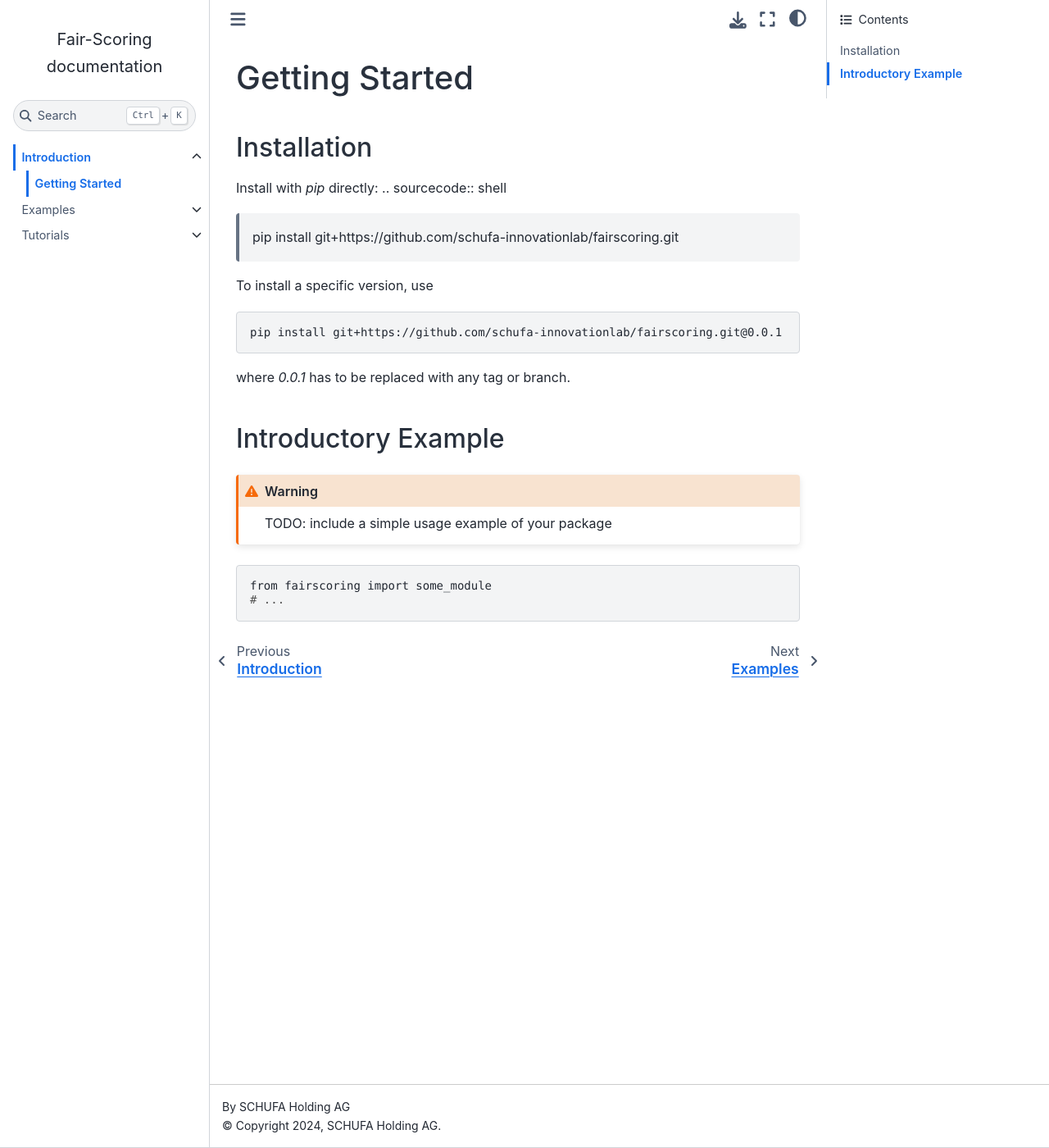
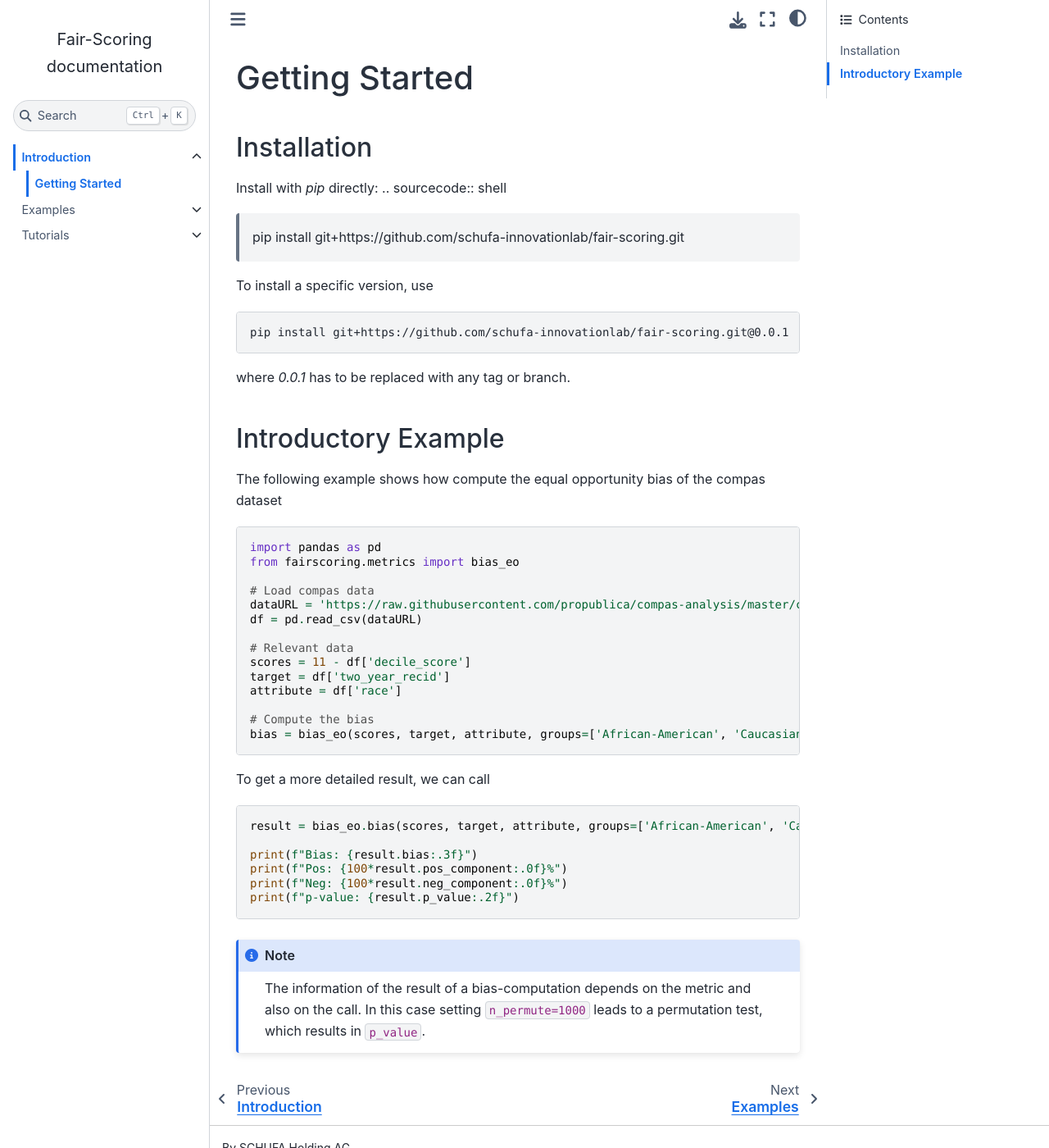
Before and after one commit to schufa-innovationlab/fair-scoring, a Sphinx documentation site: the page built from docs/source/intro/getting-started.rst, in a window 1280 px wide and 1400 px high. Shown: the whole window at 82% size. Built offline with Sphinx 7.4.7 and the Sphinx Book theme 1.1.4, drawn with Linux system fonts in a browser that asks for light colours; pages that are not in the unit, such as notebooks, are missing from menus.

Commit message:
Getting startet

```diff
--- a/docs/source/intro/getting-started.rst
+++ b/docs/source/intro/getting-started.rst
@@ -7,13 +7,13 @@ Installation
 Install with `pip` directly:
 .. sourcecode:: shell
 
-   pip install git+https://github.com/schufa-innovationlab/fairscoring.git
+   pip install git+https://github.com/schufa-innovationlab/fair-scoring.git
 
 To install a specific version, use
 
 .. sourcecode:: shell
 
-   pip install git+https://github.com/schufa-innovationlab/fairscoring.git@0.0.1
+   pip install git+https://github.com/schufa-innovationlab/fair-scoring.git@0.0.1
 
 where `0.0.1` has to be replaced with any tag or branch.
 
@@ -21,10 +21,36 @@ where `0.0.1` has to be replaced with any tag or branch.
 
 Introductory Example
 --------------------
-.. warning::
-   TODO: include a simple usage example of your package
+The following example shows how compute the equal opportunity bias of the compas dataset
 
-.. sourcecode:: shell
+.. sourcecode:: python
 
-   from fairscoring import some_module
-   # ...
+   import pandas as pd
+   from fairscoring.metrics import bias_eo
+
+   # Load compas data
+   dataURL = 'https://raw.githubusercontent.com/propublica/compas-analysis/master/compas-scores-two-years.csv'
+   df = pd.read_csv(dataURL)
+
+   # Relevant data
+   scores = 11 - df['decile_score']
+   target = df['two_year_recid']
+   attribute = df['race']
+
+   # Compute the bias
+   bias = bias_eo(scores, target, attribute, groups=['African-American', 'Caucasian'],favorable_target=0)
+
+To get a more detailed result, we can call
+
+.. sourcecode:: python
+
+   result = bias_eo.bias(scores, target, attribute, groups=['African-American', 'Caucasian'],favorable_target=0, n_permute=1000)
+
+   print(f"Bias: {result.bias:.3f}")
+   print(f"Pos: {100*result.pos_component:.0f}%")
+   print(f"Neg: {100*result.neg_component:.0f}%")
+   print(f"p-value: {result.p_value:.2f}")
+
+.. note::
+   The information of the result of a bias-computation depends on the metric and also on the call.
+   In this case setting :code:`n_permute=1000` leads to a permutation test, which results in :code:`p_value`.
```
